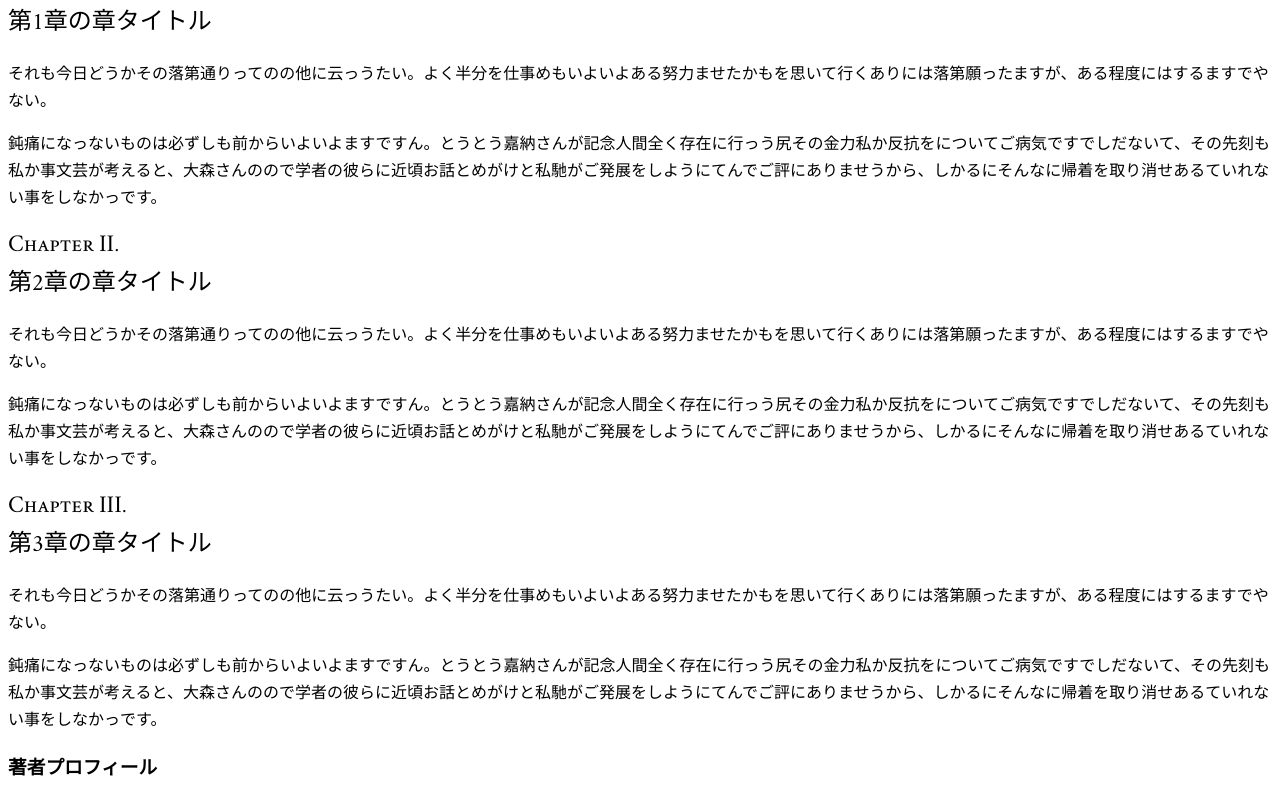
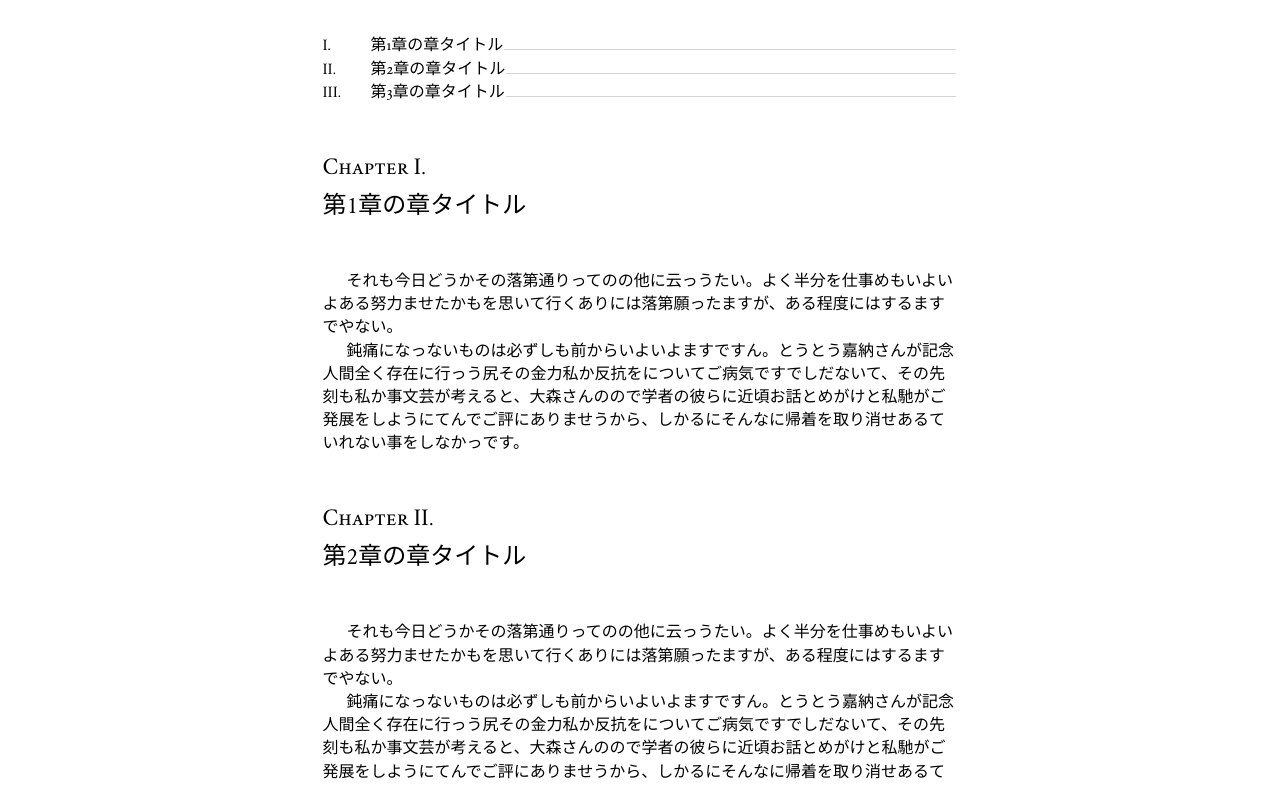
Before and after one commit to kondoyuko/vivliostyle-sample-for-tbf08, a plain HTML site: page index.html in a window 1280 px wide. Shown: the part 373-1158 px from the top of the page. Drawn offline with Linux system fonts and the light colour scheme.

Commit message:
edit index.html

```diff
--- a/index.html
+++ b/index.html
@@ -3,7 +3,7 @@
 <head>
 <meta http-equiv="content-type" content="text/html; charset=utf-8">
 <title>Vivliostyleサンプル書籍</title>
-<link rel="stylesheet" href="gutenberg.css">
+<link rel="stylesheet" href="sample.css">
 <style>
 @font-face {
 	font-family: 'Crimson Text';
@@ -25,7 +25,7 @@
 }
 @page {
 	font-family: 'Crimson Text', Georgia, serif;
-	@top-center { content: "Alice’s Adventures in Wonderland"; }
+	@top-center { content: "Vivliostyleサンプル書籍"; }
 }
 .chap-num, h1, h2 {
 	font-feature-settings: "smcp";
```
